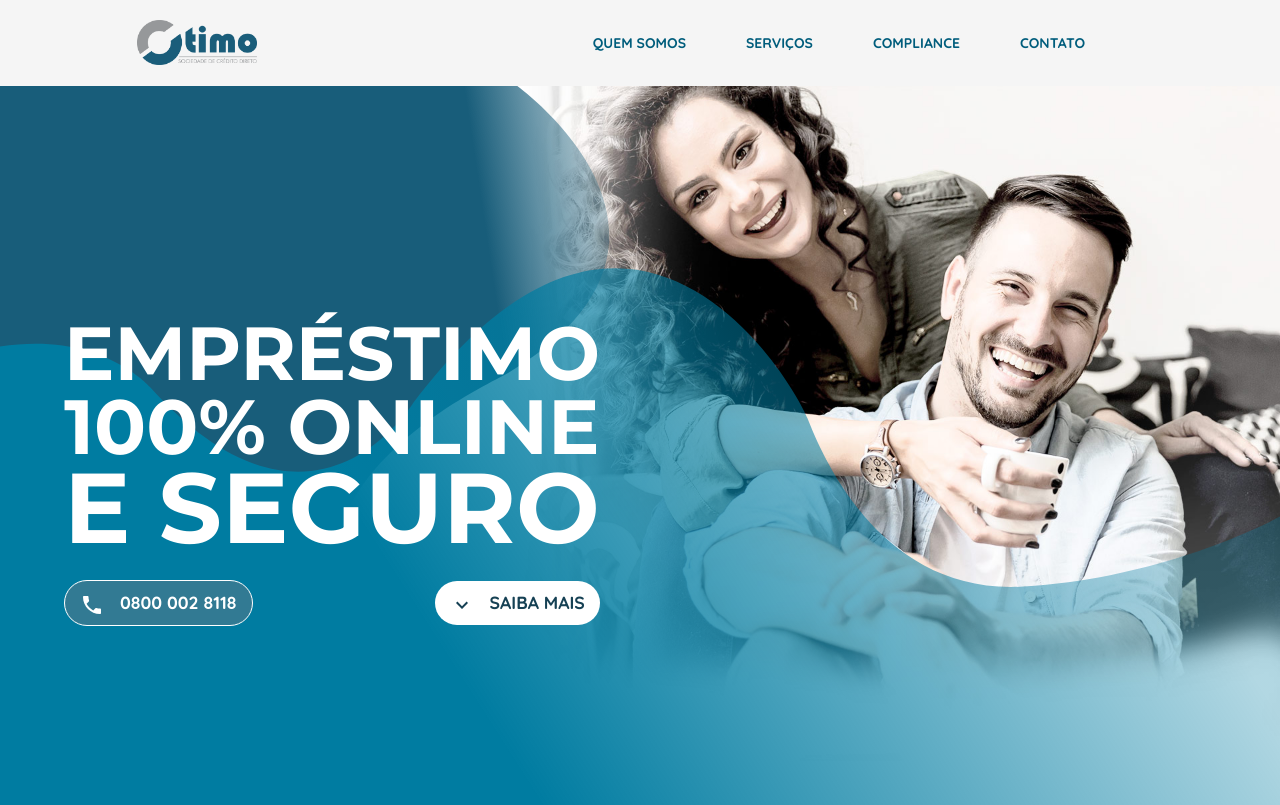
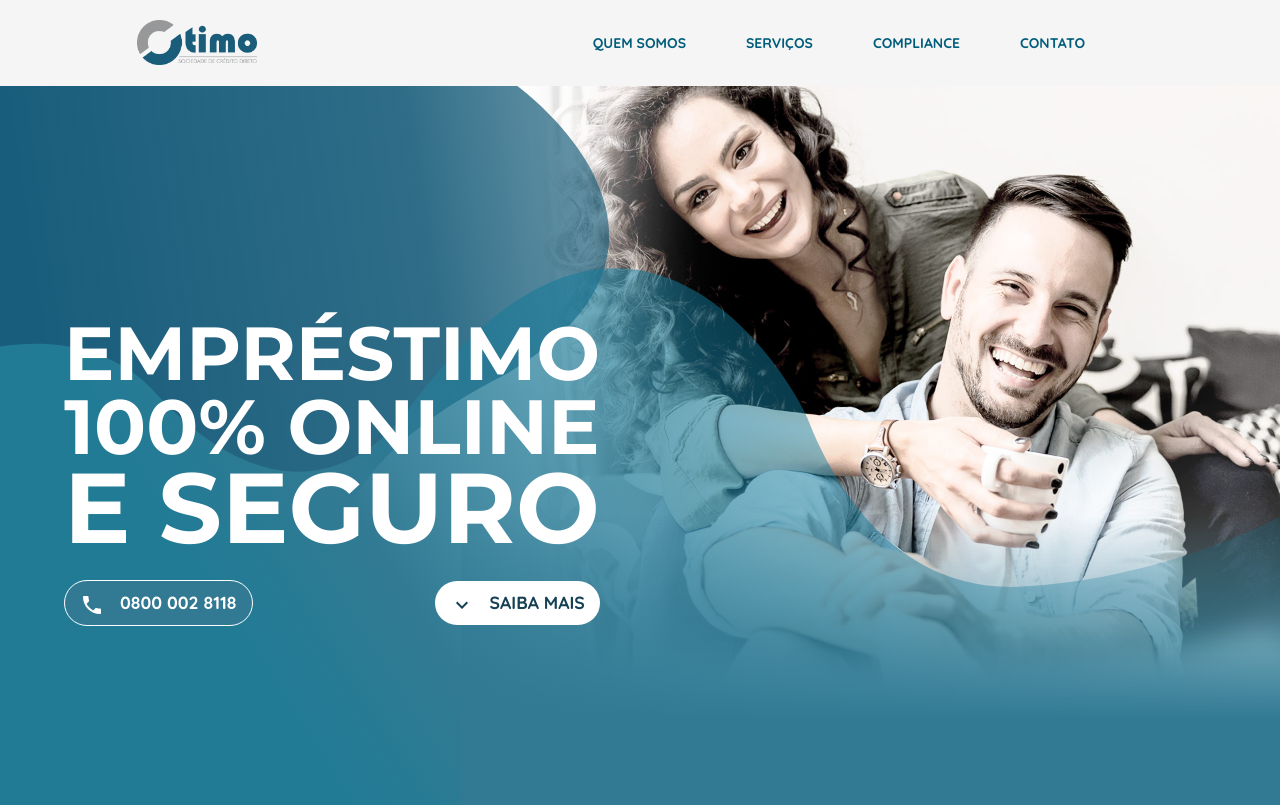
Before and after one commit to blumenkranzyn/otimo, a React (Create React App) app: page / in a window 1280 px wide. Built offline with nearby package versions, Linux system fonts and the light colour scheme.

Commit message:
Organizando SASS files

```diff
--- a/src/index.js
+++ b/src/index.js
@@ -1,6 +1,6 @@
 import React from 'react';
 import ReactDOM from 'react-dom';
 import App from './App';
-import "./styles/custom.scss";
+import "./styles/styles.scss";
 
 ReactDOM.render(<App />, document.getElementById('root'));
--- a/src/sections/Intro.js
+++ b/src/sections/Intro.js
@@ -1,6 +1,6 @@
 import React from "react"
 import {Grid, Hidden} from "@material-ui/core"
-import {Slide, Fade} from "react-reveal"
+import { Fade} from "react-reveal"
 import {Phone, ExpandMore} from '@material-ui/icons/';
 
 const bg = require('../images/bg-header.jpg');
@@ -9,15 +9,17 @@ const Intro = () => {
         <>
                 <div className="animated-bg">
                     <div class="anim">
-                        <Slide right delay={800}>
+                        <Fade  delay={2800}>
+                            <div className="color-correct " />
                             <img src={bg} alt="bg" />
-                        </Slide>
+                        </Fade>
                         <div>
                             <svg xmlns="http://www.w3.org/2000/svg" className="layer-light" x="0px" y="0px" viewBox="0 0 1920 1080" enable-background="new 0 0 1920 1080" >
                             <defs>
                                 <linearGradient id="MyGradient"  gradientTransform="rotate(-15)">
-                                <stop offset="15%" stop-color="rgba(0,124,161,1)" />
-                                <stop offset="75%" stop-color="rgba(0,124,161,0.3)" />
+                                <stop offset="0%" stop-color="#217B95" />
+                                <stop offset="15%" stop-color="rgba(50,122,147,1)" />
+                                <stop offset="75%" stop-color="rgba(0,124,161,0.2)" />
                                 </linearGradient>
                             </defs>
                                 <path d="M0,392.306V1080h1920V647.331c0,0-165.5,91.836-384.623,105.011 c-215.715,12.97-302.606-198.286-324.033-252.025c-20.759-52.064-258.025-465.046-591.059-24.002c0,0-150.015,249.024-396.04-24.002
@@ -30,8 +32,9 @@ const Intro = () => {
                                 <g>
                                     <defs>
                                         <linearGradient id="MyGradient1"  gradientTransform="rotate(-10)">
-                                            <stop offset="75%" stop-color="rgba(24,93,122,1)" />
-                                            <stop offset="95%" stop-color="rgba(24,93,122,0.3)" />
+                                            <stop offset="0%" stop-color="#195D7C" />
+                                            <stop offset="65%" stop-color="rgba(24,93,122,0.9)" />
+                                            <stop offset="100%" stop-color="rgba(24,93,122,0.6)" />
                                         </linearGradient>
                                     </defs>
                                     <path d="M0,0h774c0,0,322,229.9-11.3,431.5c-3.4,2.1-7,3.7-10.5,5.6c-45.5,25-454.7,218.3-123.4,516.9
--- a/src/styles/custom.scss
+++ b/src/styles/intro.scss
@@ -1,95 +1,3 @@
-@import url("https://fonts.googleapis.com/css?family=Montserrat:400,700,900|Quicksand:500,700&display=swap");
-
-$blue-base: #327a93;
-$blue-light: #89b8c8;
-$blue-dark: #164154;
-$gray-base: #f5f5f5;
-
-$breakExtraSmall: 580px;
-$breakSmall: 768px;
-$breakMedium: 1024px;
-
-@mixin intro-fullscreen {
-  width: 100%;
-  @media screen and (min-width: $breakMedium) {
-    height: calc(100vh - 85px);
-  }
-}
-
-body,
-html {
-  margin: 0;
-  font-family: "Quicksand", sans-serif;
-  -webkit-font-smoothing: antialiased;
-  -moz-osx-font-smoothing: grayscale;
-}
-h1,
-h2,
-h3,
-h4,
-h5,
-h6 {
-  font-family: "Montserrat", sans-serif;
-  font-weight: 900;
-}
-
-.intro-fullscreen {
-  @include intro-fullscreen();
-}
-
-/*menu*/
-.navbar-effects {
-  max-height: 85px;
-  height: 85px;
-  margin: 0 auto;
-  padding: 1.9em 3em;
-  text-align: center;
-  a {
-    color: #005d7c;
-    text-decoration: none;
-    font-size: 14px;
-    margin: 0px 20px;
-    padding: 10px;
-    position: relative;
-    z-index: 0;
-    cursor: pointer;
-    font-weight: 900;
-    text-transform: uppercase;
-    &:last-of-type {
-      margin: 0 0 0 20px;
-    }
-    &::after {
-      right: 0px;
-      bottom: 0px;
-    }
-    &::before {
-      left: 0px;
-      top: 0px;
-    }
-    &::before,
-    &::after {
-      position: absolute;
-      opacity: 0;
-      width: 0%;
-      height: 1px;
-      content: "";
-      background: #005d7c;
-      transition: all 0.3s;
-    }
-    &:hover {
-      &::before {
-        opacity: 1;
-        width: 100%;
-      }
-      &::after {
-        opacity: 1;
-        width: 100%;
-      }
-    }
-  }
-}
-
-/* Intro */
 .animated-bg {
   width: 100%;
   height: auto;
@@ -106,6 +14,16 @@ h6 {
 
   .anim {
     position: relative;
+    height: auto;
+    .color-correct {
+      position: absolute;
+      bottom: 0;
+      right: 0;
+      z-index: 0;
+      width: 64%;
+      height: 290px;
+      background: linear-gradient(to top, $blue-base 30%, transparent);
+    }
     img {
       width: 100%;
       position: absolute;
@@ -208,27 +126,3 @@ h6 {
     }
   }
 }
-
-@keyframes dash {
-  0% {
-    stroke-dasharray: 10000;
-    stroke-dashoffset: -10000;
-    fill-opacity: 0;
-  }
-  30% {
-    stroke-dasharray: 10000;
-    stroke-dashoffset: -10000;
-    fill-opacity: 0;
-  }
-  60% {
-    stroke-dashoffset: 10000;
-    fill-opacity: 1;
-  }
-  80% {
-    fill-opacity: 1;
-  }
-  100% {
-    stroke-dashoffset: 10000;
-    fill-opacity: 1;
-  }
-}
--- /dev/null
+++ b/src/styles/keyframes.scss
@@ -0,0 +1,23 @@
+@keyframes dash {
+  0% {
+    stroke-dasharray: 10000;
+    stroke-dashoffset: -10000;
+    fill-opacity: 0;
+  }
+  30% {
+    stroke-dasharray: 10000;
+    stroke-dashoffset: -10000;
+    fill-opacity: 0;
+  }
+  60% {
+    stroke-dashoffset: 10000;
+    fill-opacity: 1;
+  }
+  80% {
+    fill-opacity: 1;
+  }
+  100% {
+    stroke-dashoffset: 10000;
+    fill-opacity: 1;
+  }
+}
--- /dev/null
+++ b/src/styles/menu.scss
@@ -0,0 +1,50 @@
+.navbar-effects {
+  max-height: 85px;
+  height: 85px;
+  margin: 0 auto;
+  padding: 1.9em 3em;
+  text-align: center;
+  a {
+    color: #005d7c;
+    text-decoration: none;
+    font-size: 14px;
+    margin: 0px 20px;
+    padding: 10px;
+    position: relative;
+    z-index: 0;
+    cursor: pointer;
+    font-weight: 900;
+    text-transform: uppercase;
+    &:last-of-type {
+      margin: 0 0 0 20px;
+    }
+    &::after {
+      right: 0px;
+      bottom: 0px;
+    }
+    &::before {
+      left: 0px;
+      top: 0px;
+    }
+    &::before,
+    &::after {
+      position: absolute;
+      opacity: 0;
+      width: 0%;
+      height: 1px;
+      content: "";
+      background: #005d7c;
+      transition: all 0.3s;
+    }
+    &:hover {
+      &::before {
+        opacity: 1;
+        width: 100%;
+      }
+      &::after {
+        opacity: 1;
+        width: 100%;
+      }
+    }
+  }
+}
--- /dev/null
+++ b/src/styles/mixins.scss
@@ -0,0 +1,6 @@
+@mixin intro-fullscreen {
+  width: 100%;
+  @media screen and (min-width: $breakMedium) {
+    height: calc(100vh - 85px);
+  }
+}
--- /dev/null
+++ b/src/styles/reset.scss
@@ -0,0 +1,16 @@
+body,
+html {
+  margin: 0;
+  font-family: "Quicksand", sans-serif;
+  -webkit-font-smoothing: antialiased;
+  -moz-osx-font-smoothing: grayscale;
+}
+h1,
+h2,
+h3,
+h4,
+h5,
+h6 {
+  font-family: "Montserrat", sans-serif;
+  font-weight: 900;
+}
--- /dev/null
+++ b/src/styles/styles.scss
@@ -0,0 +1,12 @@
+@import url("https://fonts.googleapis.com/css?family=Montserrat:400,700,900|Quicksand:500,700&display=swap");
+
+/* others */
+@import "./variables.scss";
+@import "./reset.scss";
+@import "./mixins.scss";
+@import "./utility.scss";
+@import "./keyframes.scss";
+
+/*sections*/
+@import "./menu.scss";
+@import "./intro.scss";
--- /dev/null
+++ b/src/styles/utility.scss
@@ -0,0 +1,3 @@
+.intro-fullscreen {
+  @include intro-fullscreen();
+}
--- /dev/null
+++ b/src/styles/variables.scss
@@ -0,0 +1,8 @@
+$blue-base: #327a93;
+$blue-light: #89b8c8;
+$blue-dark: #164154;
+$gray-base: #f5f5f5;
+
+$breakExtraSmall: 580px;
+$breakSmall: 768px;
+$breakMedium: 1024px;
```
Also changed, not shown: src/sections/Welcome.js (added, +17 -0 lines), src/images/celular-tech.png (added).
